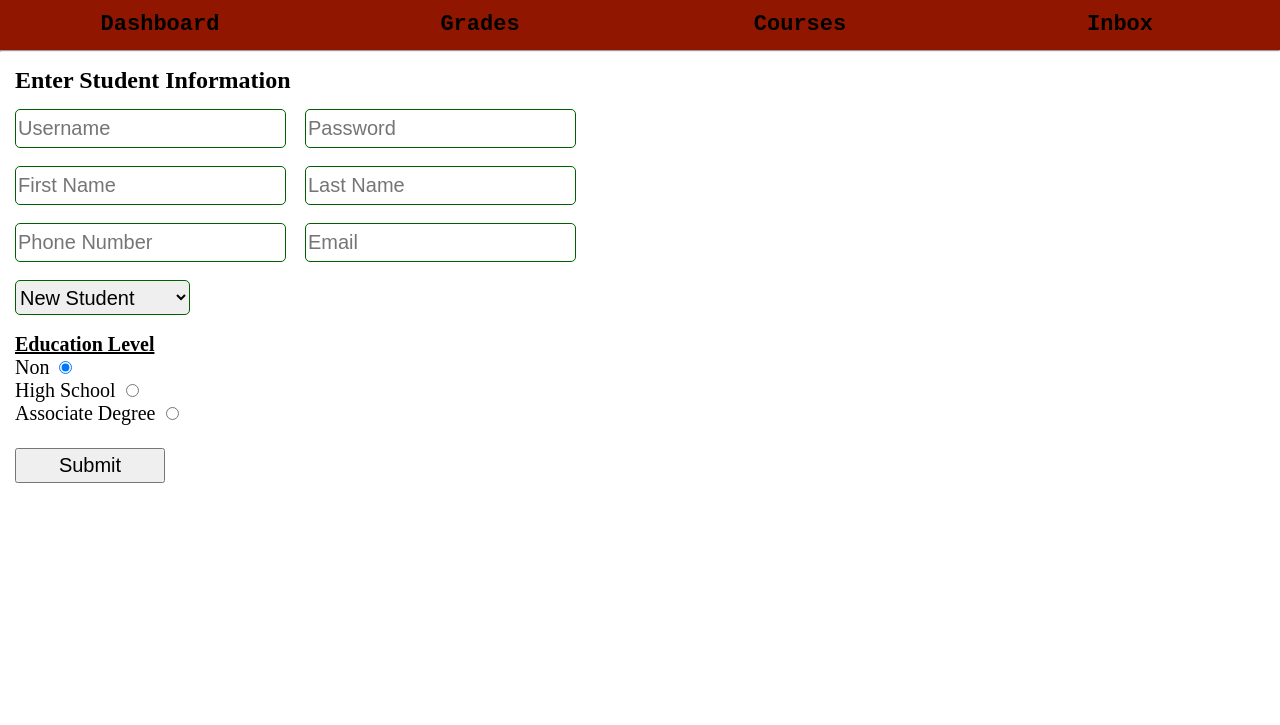
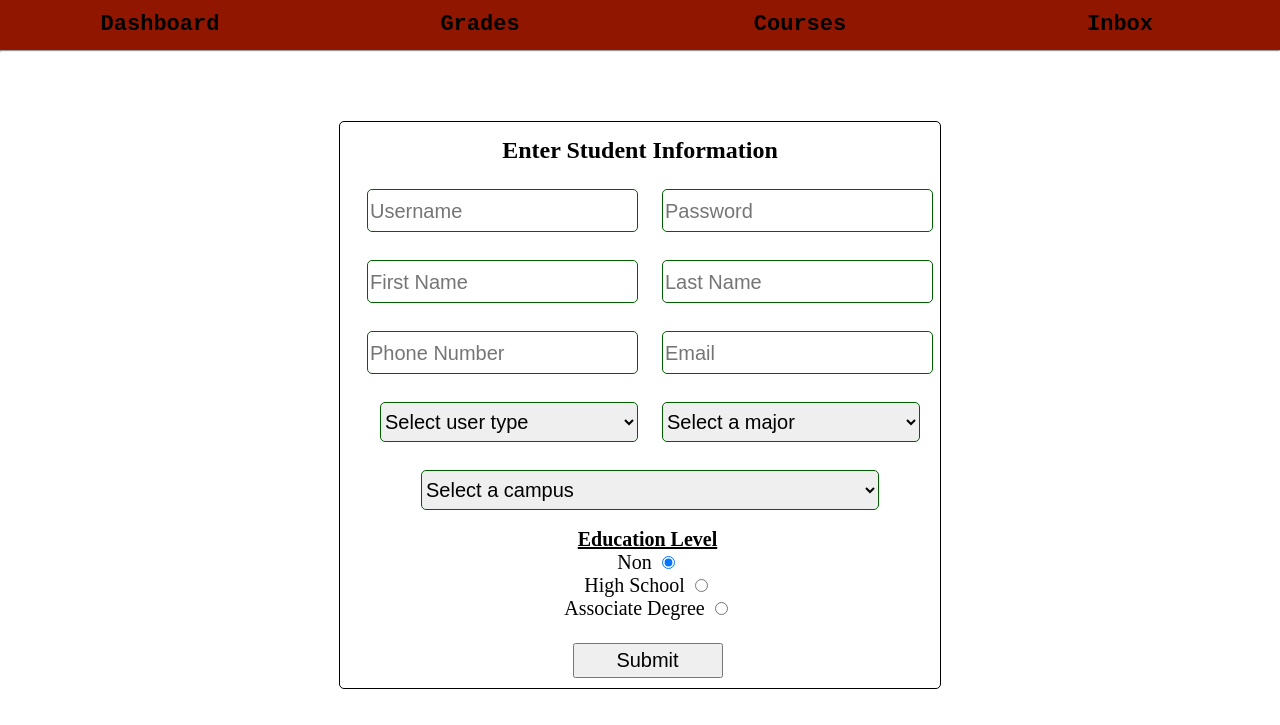
Before and after one commit to BeeFriedman/PHP_TermProject, a PHP site: page /register.php in a window 1280 px wide. Shown: the part 75-800 px from the top of the page. Run offline with PHP 8.4, Linux system fonts and the light colour scheme; data that the repository does not hold is empty.

Commit message:
updated the registration form, then updated submission.php to store the data in the database

```diff
--- a/css/styles.css
+++ b/css/styles.css
@@ -46,14 +46,6 @@ div h1,h2{
     width: 150px;
 }
 
-.register{
-    margin-top:15px;
-}
-
-.register .button{
-    width: max-content;
-}
-
 table{
     width:max-content;
 }
@@ -63,19 +55,28 @@ table, th, td{
 }
 
 .textBox {
-    height: 35px;
-    margin-left: 15px;
+    height: 40px;
+    margin-top: 10px;
+    margin-left: 20px;
+    padding-bottom: 0%;
     font-size: 20px;
     border-radius: 5px;
     border: #006000 solid 1px;
 }
 
 .select {
-    height: 35px;
-    margin-left: 15px;
+    height: 40px;
+    width: 258px;
+    margin-top: 10px;
+    margin-left: 20px;
+    padding-bottom: 0%;
     font-size: 20px;
     border-radius: 5px;
     border: #006000 solid 1px;
+}
+
+#campus{
+    width: 458px;
 }
 
 .radio {
@@ -87,6 +88,24 @@ table, th, td{
     margin-left:0;
 }
 
+.button_register{
+    margin:15px;
+    height: 35px;
+    width: 170px;
+}
+
+.form{
+    position: fixed;
+    left:50%;
+    top:60%;
+    transform: translate(-50%, -50%);
+    width: 600px;
+    text-align: center;
+    border: black solid 1px;
+    border-radius: 5px;
+    padding-bottom: 10px;
+}
+
 footer{
     position: fixed;
     left: 0;
--- a/register.php
+++ b/register.php
@@ -1,25 +1,49 @@
 <?php
     $_SESSION["page_identifier"] = "register";
+    require "config/db.php";
     include "inc/header.php";
+
+    $get_majors_query = "SELECT name FROM majors";
+    $raw_majors_result = mysqli_query($conn, $get_majors_query);
+    $majors_result_array = mysqli_fetch_all($raw_majors_result, MYSQLI_ASSOC);
+
+    $get_campuses_query = "SELECT name, state, country FROM campuses";
+    $raw_campuses_result = mysqli_query($conn, $get_campuses_query);
+    $campuses_result_array = mysqli_fetch_all($raw_campuses_result, MYSQLI_ASSOC);
 ?>
-    <div>
+    <div class="form">
         <h2><b>Enter Student Information</b></h2>
         <form class="student_info" action="submission.php" name="studentInfo" method="POST">
             <input type="hidden" name="form_type" value="registration"/>
-            <input class="textBox" type="text" name="username" placeholder="Username" maxlength="20"/>
-            <input class="textBox" type="password" name="password" placeholder="Password" maxlength="20"/><br><br>
-            <input class="textBox" type="text" name="first" placeholder="First Name" maxlength="20"/>
-            <input class="textBox" type="text" name="last" placeholder="Last Name" maxlength="20"/><br><br>
-            <input class="textBox" type="tel" name="phone" placeholder="Phone Number" maxlength="12"/>
-            <input class="textBox" type="email" name="email" placeholder="Email" maxlength="25"/><br><br>
-            <select class="select" name="type">
+            <input class="textBox" type="text" name="username" placeholder="Username" maxlength="20" required/>
+            <input class="textBox" type="password" name="password" placeholder="Password" maxlength="20" required/><br><br>
+            <input class="textBox" type="text" name="first" placeholder="First Name" maxlength="20" required/>
+            <input class="textBox" type="text" name="last" placeholder="Last Name" maxlength="20" required/><br><br>
+            <input class="textBox" type="tel" name="phone" placeholder="Phone Number" maxlength="12"required/>
+            <input class="textBox" type="email" name="email" placeholder="Email" maxlength="25" required/><br><br>
+            <select class="select" name="type" required>
+                <option selected disabled>Select user type</option>
                 <option>New Student</option>
                 <option>External Transfer</option>
                 <option>Internal Transfer</option>
                 <option>Admin</option>
             </select>
+            <select class="select" name="major" required>
+                <option selected disabled>Select a major<t/option>
+                <?php foreach($majors_result_array as $major): ?>
+                <option><?php echo $major["name"]; ?></option>
+                <?php endforeach; ?>
+            </select>
             <br><br>
-            <div class="radio">
+            <select class="select" id="campus" name="campuses" required>
+                <option selected disabled>Select a campus<t/option>
+                <?php foreach($campuses_result_array as $campus): ?>
+                <option><?php echo $campus["name"] . ", " . (($campus["state"] != "NA")? $campus["state"] . ", " : "") .
+                            $campus["country"]; ?></option>
+                <?php endforeach; ?>
+            </select>
+            <br><br>
+            <div class="radio" name="level">
                 <label><b><u>Education Level</u></b></label><br>
                 <label>Non</label>
                 <input type ="radio" name="level" value="Non" checked/><br>
```
Also changed, not shown: login.php (+4 -4 lines), submission.php (+5 -4 lines).
